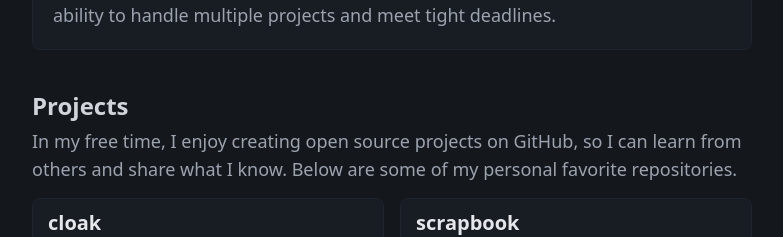
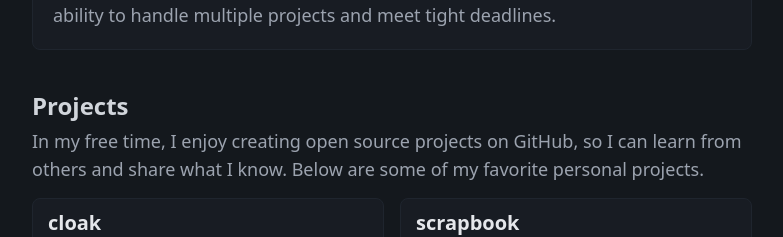
Before and after one commit to gavrh/gav.codes, a React (Create React App) app: page / in a window 1280 px wide. Shown: the part 1108-1345 px from the top of the page, without its empty margins (248-1031 px from the left). Built offline with nearby package versions, Linux system fonts and the light colour scheme.

Commit message:
reworded project section text

```diff
--- a/src/App.tsx
+++ b/src/App.tsx
@@ -54,7 +54,7 @@ export default function App() {
                 <SectionTitle>Projects</SectionTitle>
                 <SectionText>
                     In my free time, I enjoy creating open source projects on GitHub,
-                    so I can learn from others and share what I know. Below are some of my personal favorite repositories.
+                    so I can learn from others and share what I know. Below are some of my favorite personal projects.
                 </SectionText>
                 <Projects />
             </Section>
```
